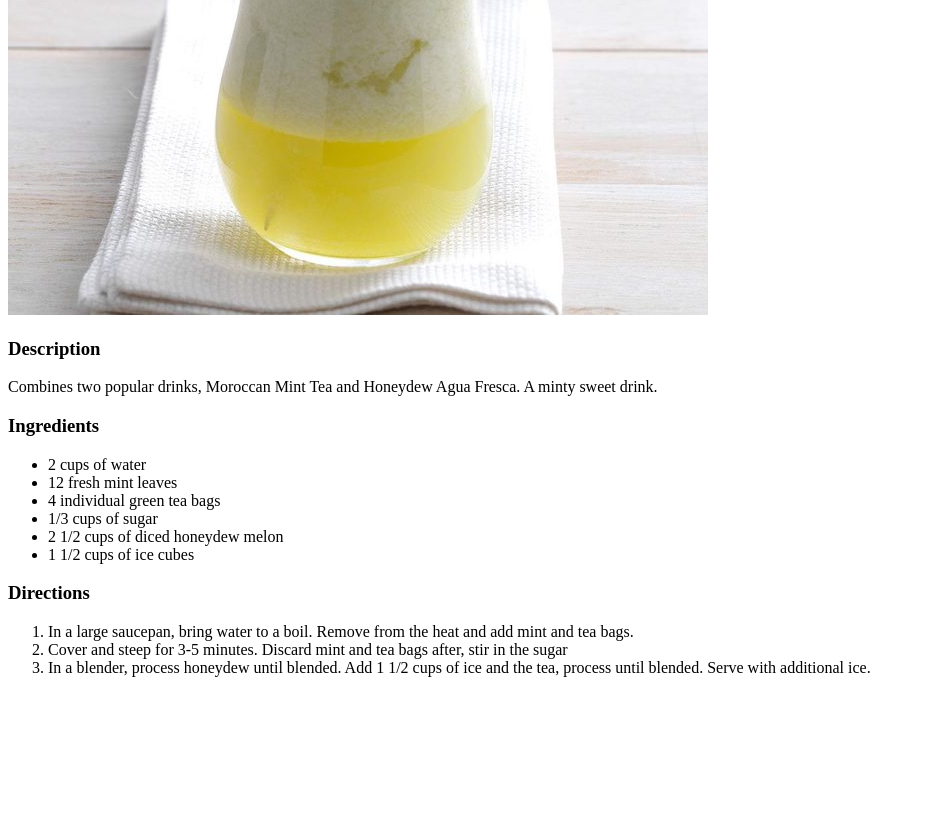
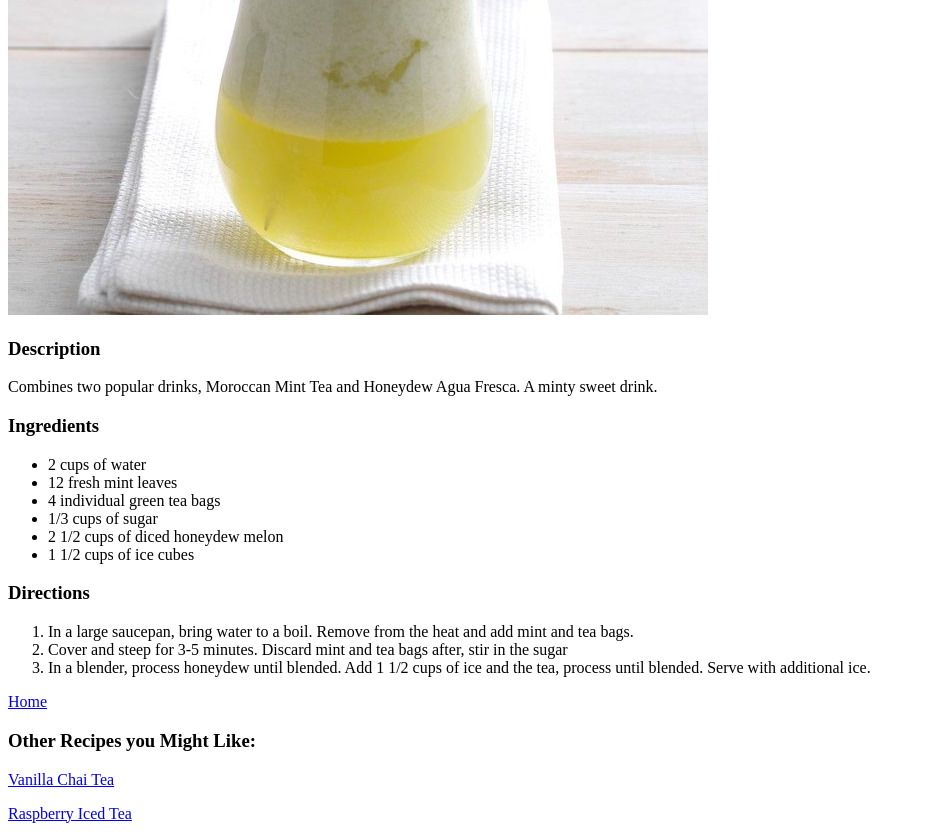
Before and after one commit to n-susanto/odin-recipes, a plain HTML site: page recipes/iced-melon-moroccan-mint-tea.html in a window 1280 px wide. Shown: the part 465-1304 px from the top of the page, without its empty margins (0-925 px from the left). Before the commit the page ends 1158 px from the top, so only its background shows below. Drawn offline with Linux system fonts and the light colour scheme.

Commit message:
Added links to recommended recipes at the end of each recipe and also added a home link to go back to the index

```diff
--- a/recipes/iced-melon-moroccan-mint-tea.html
+++ b/recipes/iced-melon-moroccan-mint-tea.html
@@ -28,5 +28,10 @@
         <li>Cover and steep for 3-5 minutes. Discard mint and tea bags after, stir in the sugar</li>
         <li>In a blender, process honeydew until blended. Add 1 1/2 cups of ice and the tea, process until blended. Serve with additional ice.</li>
     </ol>
+
+    <p><a href="../index.html">Home</a></p>
+    <h3>Other Recipes you Might Like:</h3>
+    <p><a href="vanilla-chai.html">Vanilla Chai Tea</a></p>
+    <p><a href="raspberry-iced-tea.html">Raspberry Iced Tea</a></p>
 </body>
 </html>
```
Also changed, not shown: index.html (+3 -0 lines), recipes/raspberry-iced-tea.html (+4 -0 lines), recipes/vanilla-chai.html (+5 -0 lines), 1 other file.
